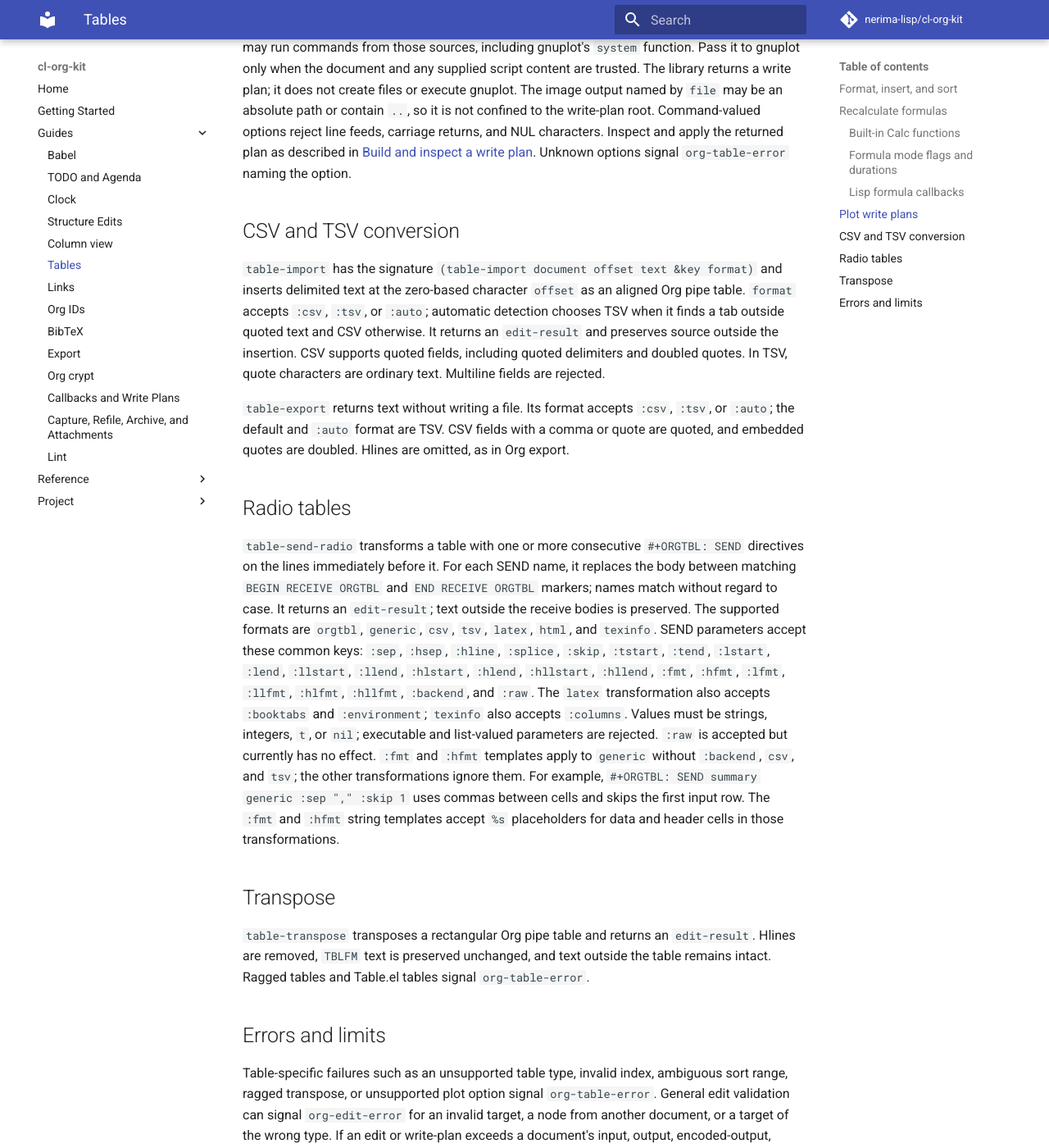
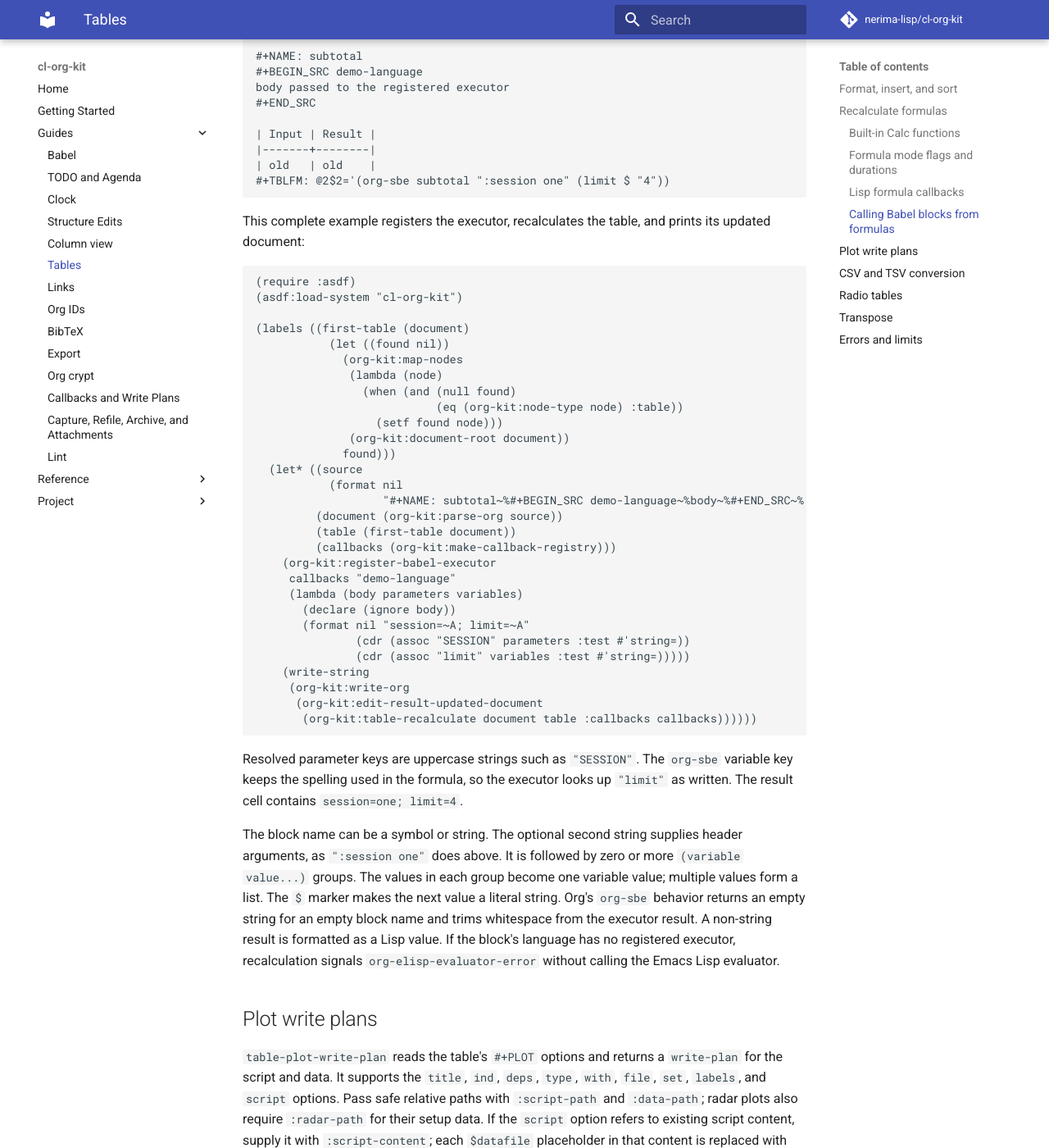
Before and after one commit to nerima-lisp/cl-org-kit, an MkDocs documentation site: the page built from docs/src/guides/tables.md, in a window 1280 px wide and 1400 px high, scrolled down 6160 px. Shown: the whole window at 82% size. Built offline with MkDocs 1.6.1 and Material for MkDocs 9.7.7, drawn with Linux system fonts in a browser that asks for light colours; comment, search, counter and statistics services are not loaded; some of the changed text lies outside the part shown.

Commit message:
feat(table): support org-sbe formulas

````diff
--- a/docs/src/guides/tables.md
+++ b/docs/src/guides/tables.md
@@ -1,7 +1,7 @@
 # Tables
 
-Formatting and structural edits apply to Org pipe tables. Table.el tables are
-not supported by these editing functions. Each operation that edits source
+Formatting and structural-edit functions apply to Org pipe tables. Table.el
+tables are not supported by these functions. Each operation that edits source
 returns an `edit-result`; read its updated document with
 `edit-result-updated-document`.
 The examples require the runtime dependencies listed in
@@ -60,10 +60,12 @@ The structural edit functions are:
   `(table-delete-column document target index)`
 - `(table-move-column document target from to)`
 
-Structural edit row and column positions are one-based. Row positions count
-standard rows across the whole table and ignore hlines. `table-move-row` takes
-source and destination positions; a row cannot move across an hline. Without
-hlines, all rows are in the same section.
+Structural edit row and column positions are one-based. Insertions go before
+the row or column at the given index; an index one past the last position
+appends. Row positions count standard rows across the whole table and ignore
+hlines. If an insertion index selects the first standard row after an hline,
+the new row is inserted in that section. `table-move-row` takes source and
+destination positions; a row cannot move across an hline.
 
 `table-insert-row :values` supplies cells in column order, and
 `table-insert-column :values` supplies them in standard-row order. Missing
@@ -77,7 +79,7 @@ has one row section; multiple sections are ambiguous. If either bound is
 supplied on a table with hlines, supply both. An explicit range must stay
 within one hline-delimited section.
 
-Formula expressions support decimal arithmetic, comparisons, duration and
+Expressions accepted by `table-recalculate` support decimal arithmetic, comparisons, duration and
 string literals, field and range references, parentheses, and the built-in
 functions listed below. A range can be used as a vector-function argument or
 as an assignment target.
@@ -123,9 +125,10 @@ A row formula such as `@3=...` assigns across the selected standard row. A
 rectangular range formula such as `@2$2..@4$3=...` assigns across that range. A
 column formula such as `$3=...` applies to the data rows. When a table has
 hlines, rows before its first hline are treated as the header section and are
-skipped by column formulas. A field, row, or range formula takes precedence
-over a column formula for any field both formulas target, but the column formula
-still runs and can signal an error. If two field, row, or range formulas target
+skipped by column formulas. Column formulas run first; field, row, and range
+formulas then read their results and replace them for any field both formulas
+target. The column formula still runs and can signal an error. If two field,
+row, or range formulas target
 the same field, recalculation signals `org-table-error` with reason
 `:duplicate-target`.
 
@@ -160,7 +163,7 @@ the current row contains `2`, `4`, and `6` in columns 1 through 3.
 | `taylor` | `taylor(exp(x),x=7,2)` | `1096.63315843 x + 548.316579215 (x - 7)^2 - 6579.79895058` |
 | `if` | `if(3,2,1)` | `2` |
 | `string` | `string(42)` | The text `42` |
-| `typeof` | `typeof("a")` | Type code `101` |
+| `typeof` | `typeof("a")` | Type code `101` (string) |
 
 The `taylor` built-in accepts `taylor(exp(x),x=point,2)`, where `point` is a
 numeric expression, and returns a formatted second-order polynomial around
@@ -170,8 +173,8 @@ implemented.
 The existing vector helpers `vmin`, `vmax`, and `vcount` are also available.
 
 `if` accepts boolean expressions and numeric conditions; zero is false and any
-nonzero number is true. Calc type code `1` denotes an integer, while `101`
-denotes a string.
+nonzero number is true. `typeof` returns type code `1` for integers and `101`
+for strings.
 
 Other function names can be supplied for one recalculation call. Built-in names
 take precedence and cannot be overridden. `:functions` is an alist from
@@ -282,6 +285,77 @@ literal, so the callback receives `'(identity $1)`. The library never evaluates
 Emacs Lisp. A missing evaluator signals `org-elisp-evaluator-error` with reason
 `:unregistered`; evaluator results must be strings or real numbers.
 
+### Calling Babel blocks from formulas
+
+A quoted Lisp formula can call a named source block with `org-sbe`. Pass the
+table recalculation `:callbacks` registry with an executor registered for the
+block's language. The executor receives the expanded body, resolved header
+parameters, and resolved variables; the library does not start a process.
+Recalculation recognizes `org-sbe` directly and routes it to the Babel
+executor; it does not call the quoted-Lisp formula evaluator for this form.
+
+```org
+#+NAME: subtotal
+#+BEGIN_SRC demo-language
+body passed to the registered executor
+#+END_SRC
+
+| Input | Result |
+|-------+--------|
+| old   | old    |
+#+TBLFM: @2$2='(org-sbe subtotal ":session one" (limit $ "4"))
+```
+
+This complete example registers the executor, recalculates the table, and
+prints its updated document:
+
+```lisp
+(require :asdf)
+(asdf:load-system "cl-org-kit")
+
+(labels ((first-table (document)
+           (let ((found nil))
+             (org-kit:map-nodes
+              (lambda (node)
+                (when (and (null found)
+                           (eq (org-kit:node-type node) :table))
+                  (setf found node)))
+              (org-kit:document-root document))
+             found)))
+  (let* ((source
+           (format nil
+                   "#+NAME: subtotal~%#+BEGIN_SRC demo-language~%body~%#+END_SRC~%| Input | Result |~%|-------+--------|~%| old   | old    |~%#+TBLFM: @2$2='(org-sbe subtotal \":session one\" (limit $ \"4\"))~%"))
+         (document (org-kit:parse-org source))
+         (table (first-table document))
+         (callbacks (org-kit:make-callback-registry)))
+    (org-kit:register-babel-executor
+     callbacks "demo-language"
+     (lambda (body parameters variables)
+       (declare (ignore body))
+       (format nil "session=~A; limit=~A"
+               (cdr (assoc "SESSION" parameters :test #'string=))
+               (cdr (assoc "limit" variables :test #'string=)))))
+    (write-string
+     (org-kit:write-org
+      (org-kit:edit-result-updated-document
+       (org-kit:table-recalculate document table :callbacks callbacks))))))
+```
+
+Resolved parameter keys are uppercase strings such as `"SESSION"`. The
+`org-sbe` variable key keeps the spelling used in the formula, so the executor
+looks up `"limit"` as written. The result cell contains
+`session=one; limit=4`.
+
+The block name can be a symbol or string. The optional second string supplies
+header arguments, as `":session one"` does above. It is followed by zero or
+more `(variable value...)` groups. The values in each group become one variable
+value; multiple values form a list. The `$` marker makes the next value a
+literal string. Org's `org-sbe` behavior returns an empty string for an empty
+block name and trims whitespace from the executor result. A non-string result
+is formatted as a Lisp value. If the block's language has no registered
+executor, recalculation signals `org-elisp-evaluator-error` without calling
+the Emacs Lisp evaluator.
+
 ## Plot write plans
 
 `table-plot-write-plan` reads the table's `#+PLOT` options and returns a
@@ -344,8 +418,9 @@ placeholders for data and header cells in those transformations.
 
 `table-transpose` transposes a rectangular Org pipe table and returns an
 `edit-result`. Hlines are removed, `TBLFM` text is preserved unchanged, and
-text outside the table remains intact. Ragged tables and Table.el tables signal
-`org-table-error`.
+text outside the table remains intact. Formula references are not remapped, so
+review or rewrite them before recalculation if they should follow the moved
+cells. Ragged tables and Table.el tables signal `org-table-error`.
 
 ## Errors and limits
 
````
Also changed, not shown: 3 other files.
